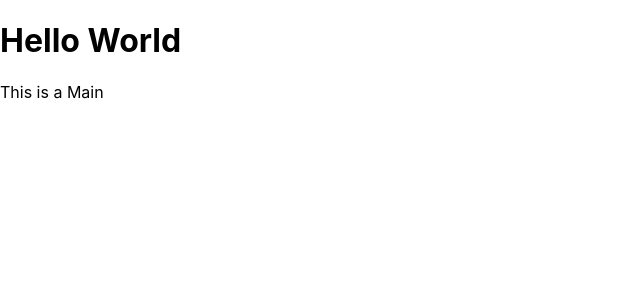
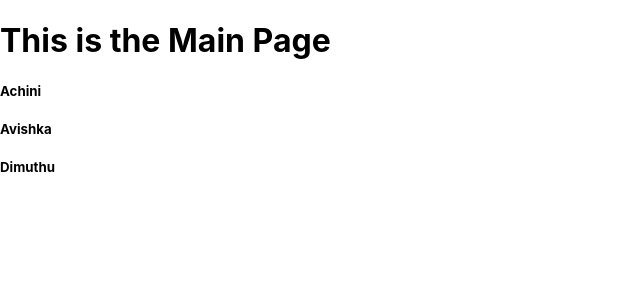
Before and after one commit to Achinit99/project-yt, a React (Create React App) app in the folder react-yt/: page / in a window 1280 px wide. Shown: the top 300 px of the page, without its empty margins (0-640 px from the left). Built offline with nearby package versions, Linux system fonts and the light colour scheme; the HTML template or start-up script is replaced by a standard one.

Commit message:
map return

```diff
--- a/react-yt/src/App.js
+++ b/react-yt/src/App.js
@@ -1,13 +1,33 @@
 import './App.css';
 import Main from "./Componets/Main"
+
+const myData = [
+  {
+    name: 'Achini',
+    city: 'Kurunegala',
+    position: 'App Developer',
+  },
+  {
+    name: 'Avishka',
+    city: 'Narammala',
+    position: 'Software Developer',
+  },
+  {
+    name: 'Dimuthu',
+    city: 'Pothuhera',
+    position: 'Senior Developer',
+  },
+]
 
 function App() {
   return (
     <>
+      <Main />
       <div>
-        <h1>Hello World</h1>
+        {myData.map((eleme) => {
+          return <h5>{eleme.name}</h5>;
+        })}
       </div>
-      <Main />
     </>
   );
 }
--- a/react-yt/src/Componets/Main.js
+++ b/react-yt/src/Componets/Main.js
@@ -3,7 +3,7 @@ import React from 'react'
 function Main() {
   return (
     <div>
-      This is a Main
+      <h1>This is the Main Page</h1>
     </div>
   )
 }
```
